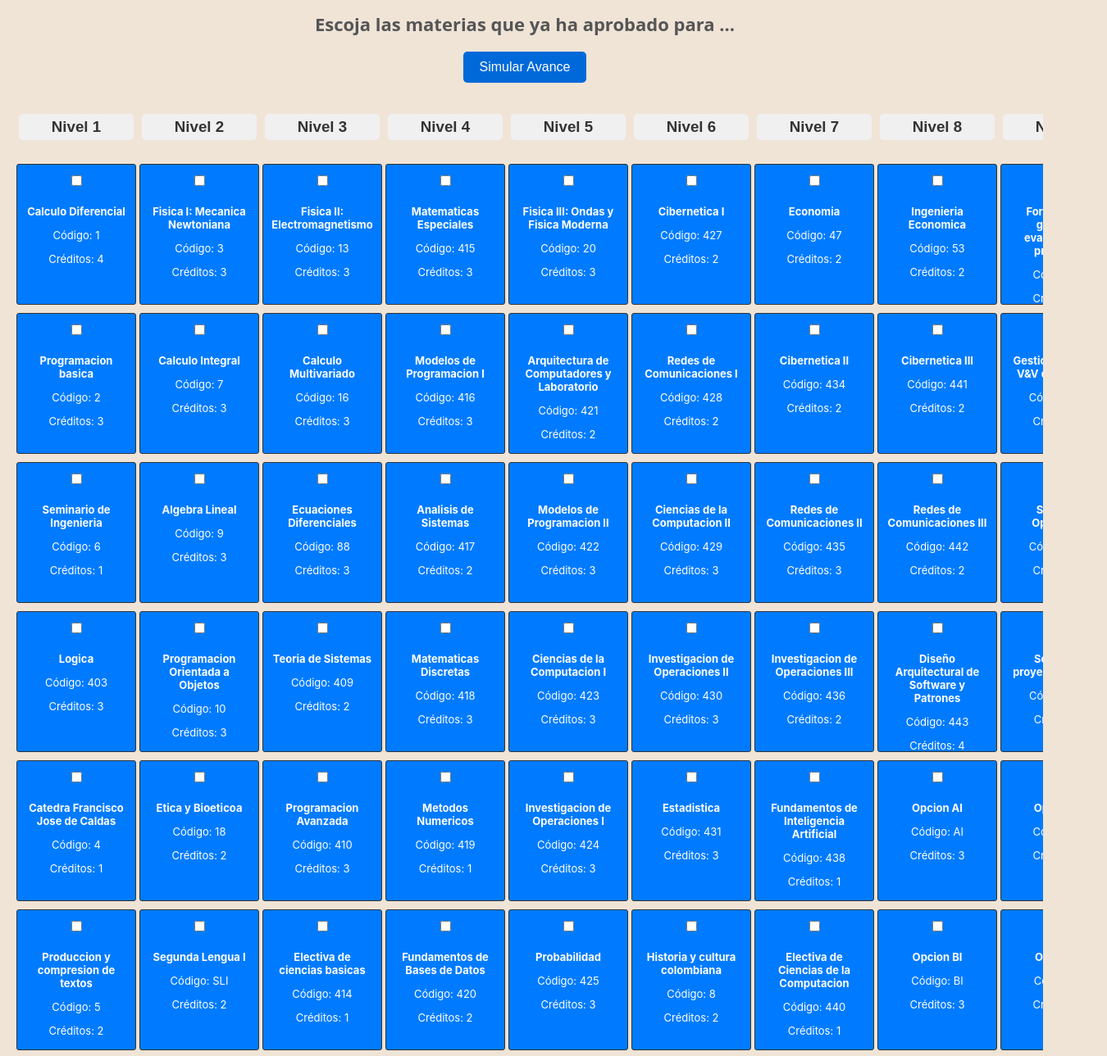
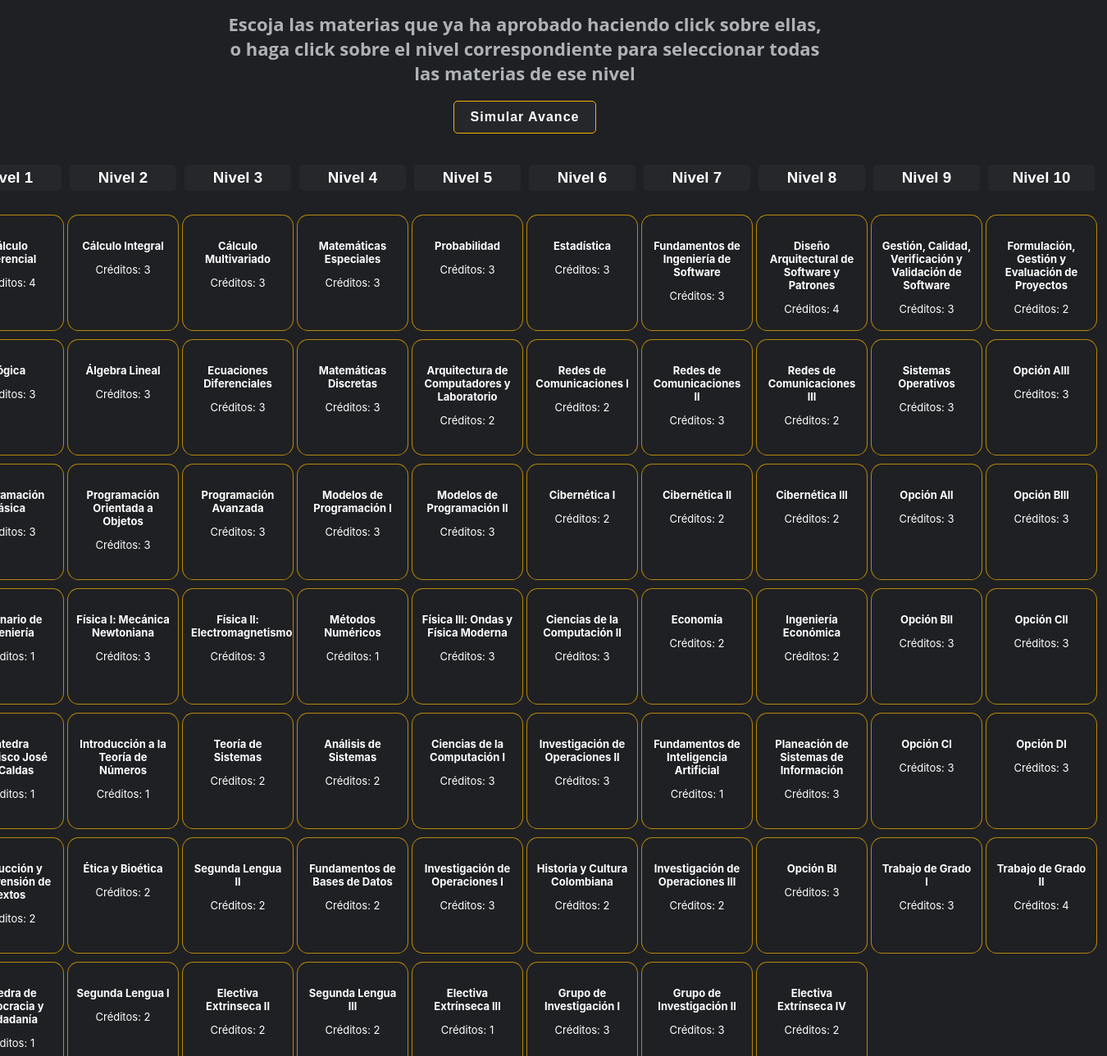
Before and after one commit to wsflorianf/nuevo-pensum-sistemas, a React app in the folder simulador/simulador/: page / in a window 1280 px wide. Shown: the part 99-1388 px from the top of the page at 82% size, 1350 px wide, since content can reach past the window. Built offline with nearby package versions, Linux system fonts and the light colour scheme.

Commit message:
funcionalidad simulador y actualización css

```diff
--- a/simulador/simulador/package.json
+++ b/simulador/simulador/package.json
@@ -8,7 +8,7 @@
     "@testing-library/user-event": "^13.5.0",
     "react": "^18.3.1",
     "react-dom": "^18.3.1",
-    "react-scripts": "5.0.1",
+    "react-scripts": "^5.0.1",
     "simulador": "file:",
     "web-vitals": "^2.1.4"
   },
--- a/simulador/simulador/public/data.json
+++ b/simulador/simulador/public/data.json
@@ -1,74 +1,77 @@
 [
-    {"nombre": "Calculo Diferencial", "nivel": 1, "codigo": 1, "creditos": 4},
-    {"nombre": "Programacion basica", "nivel": 1, "codigo": 2, "creditos": 3},
-    {"nombre": "Seminario de Ingenieria", "nivel": 1, "codigo": 6, "creditos": 1},
-    {"nombre": "Logica", "nivel": 1, "codigo": 403, "creditos": 3},
-    {"nombre": "Catedra Francisco Jose de Caldas", "nivel": 1, "codigo": 4, "creditos": 1},
-    {"nombre": "Produccion y compresion de textos", "nivel": 1, "codigo": 5, "creditos": 2},
-    {"nombre": "Catedra de Democracia y Ciudadania", "nivel": 1, "codigo": 12, "creditos": 1},
-    {"nombre": "Catedra de Contexto", "nivel": 1, "codigo": 40, "creditos": 1},
-    {"nombre": "Fisica I: Mecanica Newtoniana", "nivel": 2, "codigo": 3, "creditos": 3},
-    {"nombre": "Calculo Integral", "nivel": 2, "codigo": 7, "creditos": 3},
-    {"nombre": "Algebra Lineal", "nivel": 2, "codigo": 9, "creditos": 3},
-    {"nombre": "Programacion Orientada a Objetos", "nivel": 2, "codigo": 10, "creditos": 3},
-    {"nombre": "Etica y Bioeticoa", "nivel": 2, "codigo": 18, "creditos": 2},
-    {"nombre": "Segunda Lengua I", "nivel": 2, "codigo": "SLI", "creditos": 2},
-    {"nombre": "Electiva Extrinseca I", "nivel": 2, "codigo": "EEI", "creditos": 2},
-    {"nombre": "Fisica II: Electromagnetismo", "nivel": 3, "codigo": 13, "creditos": 3},
-    {"nombre": "Calculo Multivariado", "nivel": 3, "codigo": 16, "creditos": 3},
-    {"nombre": "Ecuaciones Diferenciales", "nivel": 3, "codigo": 88, "creditos": 3},
-    {"nombre": "Teoria de Sistemas", "nivel": 3, "codigo": 409, "creditos": 2},
-    {"nombre": "Programacion Avanzada", "nivel": 3, "codigo": 410, "creditos": 3},
-    {"nombre": "Electiva de ciencias basicas", "nivel": 3, "codigo": 414, "creditos": 1},
-    {"nombre": "Grupo de Trabajo I", "nivel": 3, "codigo": 404, "creditos": 1},
-    {"nombre": "Segunda Lengua II", "nivel": 3, "codigo": "SLII", "creditos": 2},
-    {"nombre": "Matematicas Especiales", "nivel": 4, "codigo": 415, "creditos": 3},
-    {"nombre": "Modelos de Programacion I", "nivel": 4, "codigo": 416, "creditos": 3},
-    {"nombre": "Analisis de Sistemas", "nivel": 4, "codigo": 417, "creditos": 2},
-    {"nombre": "Matematicas Discretas", "nivel": 4, "codigo": 418, "creditos": 3},
-    {"nombre": "Metodos Numericos", "nivel": 4, "codigo": 419, "creditos": 1},
-    {"nombre": "Fundamentos de Bases de Datos", "nivel": 4, "codigo": 420, "creditos": 2},
-    {"nombre": "Segunda Lengua III", "nivel": 4, "codigo": "SLIII", "creditos": 2},
-    {"nombre": "Electiva Extrinseca II", "nivel": 4, "codigo": "EEII", "creditos": 2},
-    {"nombre": "Fisica III: Ondas y Fisica Moderna", "nivel": 5, "codigo": 20, "creditos": 3},
-    {"nombre": "Arquitectura de Computadores y Laboratorio", "nivel": 5, "codigo": 421, "creditos": 2},
-    {"nombre": "Modelos de Programacion II", "nivel": 5, "codigo": 422, "creditos": 3},
-    {"nombre": "Ciencias de la Computacion I", "nivel": 5, "codigo": 423, "creditos": 3},
-    {"nombre": "Investigacion de Operaciones I", "nivel": 5, "codigo": 424, "creditos": 3},
-    {"nombre": "Probabilidad", "nivel": 5, "codigo": 425, "creditos": 3},
-    {"nombre": "Grupo de Trabajo II", "nivel": 5, "codigo": 405, "creditos": 1},
-    {"nombre": "Cibernetica I", "nivel": 6, "codigo": 427, "creditos": 2},
-    {"nombre": "Redes de Comunicaciones I", "nivel": 6, "codigo": 428, "creditos": 2},
-    {"nombre": "Ciencias de la Computacion II", "nivel": 6, "codigo": 429, "creditos": 3},
-    {"nombre": "Investigacion de Operaciones II", "nivel": 6, "codigo": 430, "creditos": 3},
-    {"nombre": "Estadistica", "nivel": 6, "codigo": 431, "creditos": 3},
-    {"nombre": "Historia y cultura colombiana", "nivel": 6, "codigo": 8, "creditos": 2},
-    {"nombre": "Electiva de Humanidades", "nivel": 6, "codigo": "EH", "creditos": 1},
-    {"nombre": "Electiva Extrinseca III", "nivel": 6, "codigo": "EEIII", "creditos": 2},
-    {"nombre": "Economia", "nivel": 7, "codigo": 47, "creditos": 2},
-    {"nombre": "Cibernetica II", "nivel": 7, "codigo": 434, "creditos": 2},
-    {"nombre": "Redes de Comunicaciones II", "nivel": 7, "codigo": 435, "creditos": 3},
-    {"nombre": "Investigacion de Operaciones III", "nivel": 7, "codigo": 436, "creditos": 2},
-    {"nombre": "Fundamentos de Inteligencia Artificial", "nivel": 7, "codigo": 438, "creditos": 1},
-    {"nombre": "Electiva de Ciencias de la Computacion", "nivel": 7, "codigo": 440, "creditos": 1},
-    {"nombre": "Grupo de Trabajo III", "nivel": 7, "codigo": 406, "creditos": 1},
-    {"nombre": "Grupo de Investigacion", "nivel": 7, "codigo": 407, "creditos": 3},
-    {"nombre": "Ingenieria Economica", "nivel": 8, "codigo": 53, "creditos": 2},
-    {"nombre": "Cibernetica III", "nivel": 8, "codigo": 441, "creditos": 2},
-    {"nombre": "Redes de Comunicaciones III", "nivel": 8, "codigo": 442, "creditos": 2},
-    {"nombre": "Diseño Arquitectural de Software y Patrones", "nivel": 8, "codigo": 443, "creditos": 4},
-    {"nombre": "Opcion AI", "nivel": 8, "codigo": "AI", "creditos": 3},
-    {"nombre": "Opcion BI", "nivel": 8, "codigo": "BI", "creditos": 3},
-    {"nombre": "Formulacion, gestion y evaluacion de proyectos", "nivel": 9, "codigo": 55, "creditos": 2},
-    {"nombre": "Gestion, Calidad y V&V de Software", "nivel": 9, "codigo": 448, "creditos": 3},
-    {"nombre": "Sistemas Operativos", "nivel": 9, "codigo": 449, "creditos": 3},
-    {"nombre": "Seminario proyecto de grado", "nivel": 9, "codigo": 450, "creditos": 1},
-    {"nombre": "Opcion BII", "nivel": 9, "codigo": "BII", "creditos": 3},
-    {"nombre": "Opcion CI", "nivel": 9, "codigo": "CI", "creditos": 3},
-    {"nombre": "Hombre, Sociedad y Ecologia", "nivel": 10, "codigo": 43, "creditos": 1},
-    {"nombre": "Proyecto de Grado", "nivel": 10, "codigo": "PG", "creditos": 6},
-    {"nombre": "Opcion AIII", "nivel": 10, "codigo": "AIII", "creditos": 3},
-    {"nombre": "Opcion BIII", "nivel": 10, "codigo": "BIII", "creditos": 3},
-    {"nombre": "Opcion CII", "nivel": 10, "codigo": "CII", "creditos": 3},
-    {"nombre": "Opcion C1", "nivel": 10, "codigo": "DI", "creditos": 3}
+    {"homologable": true , "nivel": 1, "creditos": 4, "nombre": "Cálculo Diferencial" },
+    {"homologable": true , "nivel": 1, "creditos": 3, "nombre": "Lógica" },
+    {"homologable": true , "nivel": 1, "creditos": 3, "nombre": "Programación Básica" },
+    {"homologable": true , "nivel": 1, "creditos": 1, "nombre": "Seminario de Ingeniería" },
+    {"homologable": true , "nivel": 1, "creditos": 1, "nombre": "Cátedra Francisco José de Caldas" },
+    {"homologable": false, "nivel": 1, "creditos": 2, "nombre": "Producción y Comprensión de Textos" },
+    {"homologable": true , "nivel": 1, "creditos": 1, "nombre": "Cátedra de Democracia y Ciudadanía" },
+    {"homologable": true , "nivel": 1, "creditos": 1, "nombre": "Cátedra de Contexto" },
+    {"homologable": true , "nivel": 1, "creditos": 2, "nombre": "Electiva Extrinseca l" },
+    {"homologable": true , "nivel": 2, "creditos": 3, "nombre": "Cálculo Integral" },
+    {"homologable": true , "nivel": 2, "creditos": 3, "nombre": "Álgebra Lineal" },
+    {"homologable": true , "nivel": 2, "creditos": 3, "nombre": "Programación Orientada a Objetos" },
+    {"homologable": true , "nivel": 2, "creditos": 3, "nombre": "Física l: Mecánica Newtoniana" },
+    {"homologable": false, "nivel": 2, "creditos": 1, "nombre": "Introducción a la Teoría de Números" },
+    {"homologable": true , "nivel": 2, "creditos": 2, "nombre": "Ética y Bioética" },
+    {"homologable": false, "nivel": 2, "creditos": 2, "nombre": "Segunda Lengua l" },
+    {"homologable": true , "nivel": 2, "creditos": 1, "nombre": "Grupo de Trabajo l" },
+    {"homologable": true , "nivel": 3, "creditos": 3, "nombre": "Cálculo Multivariado" },
+    {"homologable": true , "nivel": 3, "creditos": 3, "nombre": "Ecuaciones Diferenciales" },
+    {"homologable": true , "nivel": 3, "creditos": 3, "nombre": "Programación Avanzada" },
+    {"homologable": true , "nivel": 3, "creditos": 3, "nombre": "Física ll: Electromagnetismo" },
+    {"homologable": true , "nivel": 3, "creditos": 2, "nombre": "Teoría de Sistemas" },
+    {"homologable": false, "nivel": 3, "creditos": 2, "nombre": "Segunda Lengua ll" },
+    {"homologable": true , "nivel": 3, "creditos": 2, "nombre": "Electiva Extrinseca ll" },
+    {"homologable": true , "nivel": 4, "creditos": 3, "nombre": "Matemáticas Especiales" },
+    {"homologable": true , "nivel": 4, "creditos": 3, "nombre": "Matemáticas Discretas" },
+    {"homologable": true , "nivel": 4, "creditos": 3, "nombre": "Modelos de Programación l" },
+    {"homologable": false, "nivel": 4, "creditos": 1, "nombre": "Métodos Numéricos" },
+    {"homologable": false, "nivel": 4, "creditos": 2, "nombre": "Análisis de Sistemas" },
+    {"homologable": false, "nivel": 4, "creditos": 2, "nombre": "Fundamentos de Bases de Datos" },
+    {"homologable": false, "nivel": 4, "creditos": 2, "nombre": "Segunda Lengua lll" },
+    {"homologable": false, "nivel": 4, "creditos": 1, "nombre": "Hombre, Sociedad y Ecología" },
+    {"homologable": false, "nivel": 4, "creditos": 1, "nombre": "Grupo de Trabajo ll" },
+    {"homologable": true , "nivel": 5, "creditos": 3, "nombre": "Probabilidad" },
+    {"homologable": true , "nivel": 5, "creditos": 2, "nombre": "Arquitectura de Computadores y Laboratorio" },
+    {"homologable": false, "nivel": 5, "creditos": 3, "nombre": "Modelos de Programación ll" },
+    {"homologable": false, "nivel": 5, "creditos": 3, "nombre": "Física lll: Ondas y Física Moderna" },
+    {"homologable": true , "nivel": 5, "creditos": 3, "nombre": "Ciencias de la Computación l" },
+    {"homologable": true , "nivel": 5, "creditos": 3, "nombre": "Investigación de Operaciones l" },
+    {"homologable": false, "nivel": 5, "creditos": 1, "nombre": "Electiva Extrínseca lll" },
+    {"homologable": true , "nivel": 6, "creditos": 3, "nombre": "Estadística" },
+    {"homologable": false, "nivel": 6, "creditos": 2, "nombre": "Redes de Comunicaciones l" },
+    {"homologable": false, "nivel": 6, "creditos": 2, "nombre": "Cibernética l" },
+    {"homologable": true , "nivel": 6, "creditos": 3, "nombre": "Ciencias de la Computación ll" },
+    {"homologable": true , "nivel": 6, "creditos": 3, "nombre": "Investigación de Operaciones ll" },
+    {"homologable": true , "nivel": 6, "creditos": 2, "nombre": "Historia y Cultura Colombiana" },
+    {"homologable": true , "nivel": 6, "creditos": 3, "nombre": "Grupo de Investigación l" },
+    {"homologable": false, "nivel": 7, "creditos": 3, "nombre": "Fundamentos de Ingeniería de Software" },
+    {"homologable": false, "nivel": 7, "creditos": 3, "nombre": "Redes de Comunicaciones ll" },
+    {"homologable": false, "nivel": 7, "creditos": 2, "nombre": "Cibernética ll" },
+    {"homologable": true , "nivel": 7, "creditos": 2, "nombre": "Economía" },
+    {"homologable": false, "nivel": 7, "creditos": 1, "nombre": "Fundamentos de Inteligencia Artificial" },
+    {"homologable": false, "nivel": 7, "creditos": 2, "nombre": "Investigación de Operaciones lll" },
+    {"homologable": false, "nivel": 7, "creditos": 3, "nombre": "Grupo de Investigación ll" },
+    {"homologable": false, "nivel": 7, "creditos": 1, "nombre": "Ciencias de la Computación lll" },
+    {"homologable": false, "nivel": 7, "creditos": 1, "nombre": "Grupo de Trabajo lll" },
+    {"homologable": false, "nivel": 8, "creditos": 4, "nombre": "Diseño Arquitectural de Software y Patrones" },
+    {"homologable": false, "nivel": 8, "creditos": 2, "nombre": "Redes de Comunicaciones lll" },
+    {"homologable": false, "nivel": 8, "creditos": 2, "nombre": "Cibernética lll" },
+    {"homologable": true , "nivel": 8, "creditos": 2, "nombre": "Ingeniería Económica" },
+    {"homologable": false, "nivel": 8, "creditos": 3, "nombre": "Planeación de Sistemas de Información" },
+    {"homologable": false, "nivel": 8, "creditos": 3, "nombre": "Opción Bl" },
+    {"homologable": false, "nivel": 8, "creditos": 2, "nombre": "Electiva Extrínseca lV" },
+    {"homologable": false, "nivel": 9, "creditos": 3, "nombre": "Gestión, Calidad, Verificación y Validación de Software" },
+    {"homologable": true , "nivel": 9, "creditos": 3, "nombre": "Sistemas Operativos" },
+    {"homologable": false, "nivel": 9, "creditos": 3, "nombre": "Opción All" },
+    {"homologable": false, "nivel": 9, "creditos": 3, "nombre": "Opción Bll" },
+    {"homologable": false, "nivel": 9, "creditos": 3, "nombre": "Opción Cl" },
+    {"homologable": false, "nivel": 9, "creditos": 3, "nombre": "Trabajo de Grado l" },
+    {"homologable": true , "nivel": 10, "creditos": 2, "nombre": "Formulación, Gestión y Evaluación de Proyectos" },
+    {"homologable": false, "nivel": 10, "creditos": 3, "nombre": "Opción Alll" },
+    {"homologable": false, "nivel": 10, "creditos": 3, "nombre": "Opción Blll" },
+    {"homologable": false, "nivel": 10, "creditos": 3, "nombre": "Opción Cll" },
+    {"homologable": false, "nivel": 10, "creditos": 3, "nombre": "Opción Dl" },
+    {"homologable": false, "nivel": 10, "creditos": 4, "nombre": "Trabajo de Grado ll" }
 ]
--- a/simulador/simulador/src/App.js
+++ b/simulador/simulador/src/App.js
@@ -6,7 +6,8 @@
   return (
     <div className="App">
       <h1>Plan de Estudios Antiguo</h1>
-      <h2>Escoja las materias que ya ha aprobado para ...</h2>
+      <h2>Escoja las materias que ya ha aprobado haciendo click sobre ellas,<br></br> o haga click sobre el nivel
+        correspondiente para seleccionar todas <br></br>las materias de ese nivel</h2>
       <PlanDeEstudios />
     </div>
   );
--- a/simulador/simulador/src/PlanDeEstudios.css
+++ b/simulador/simulador/src/PlanDeEstudios.css
@@ -1,42 +1,58 @@
 body{
-  background-color: #f0e4d7;
-  text-align: center;
+  background-color: rgb(31 32 35);
 }
+
+#contenedorSimulacion{
+  display: flex;
+  flex-direction: column;
+  align-items: center;
+}
+
 .plan-de-estudios {
   display: flex;
   gap: 20px;
   padding: 20px;
-  overflow-x: auto;
 }
 
 h1 {
   font-family: 'Roboto', sans-serif;
   font-size: 45px;
-  color: #333;
+  color: rgb(246 178 1);
   text-align: center;
 }
 
 h2 {
   font-family: 'Open Sans', sans-serif;
   font-size: 22px;
-  color: #555;
+  color: rgb(174 178 183);
   text-align: center;
   margin-top: 10px;
 }
 
+#resultados{
+  text-align: center;
+}
+
+#resultados p{
+  color: rgb(174 178 183);
+}
+
+#resultados strong{
+  color: #fff;
+}
 .nivel-columna {
   display: flex;
   flex-direction: column;
   align-items: center;
   gap: 10px;
-  min-width: 130px;
+  width: 150px;
 }
 
 .nivel-columna h3 {
   font-family: 'Ubuntu', sans-serif;
   text-align: center;
-  color: #333;
-  background-color: #f0f0f0;
+  color: #fff;
+  background-color: rgb(38 39 43);
   padding: 5px;
   border-radius: 5px;
   width: 100%;
@@ -44,39 +60,53 @@
 
 .materia {
   font-family: 'Inter', sans-serif;
-  border: 1px solid #333;
   padding: 10px;
   text-align: center;
   font-size: small;
-  background-color: #007BFF;
+  background-color: rgb(31 32 35);
+  border-style: solid;
+  border-color: rgb(246, 178, 1, 0.7);
+  border-width: 1px;
   color: white;
-  border-radius: 3px;
+  border-radius: 10%;
   transition: background-color 0.3s;
   width: 95%;
-  height:150px;
+  height:120px;
 }
 
+.materia p{
+  position: relative;
+  bottom: 100%;
+  user-select: none;
+}
 .materia input[type="checkbox"] {
-  margin-bottom: 10px;
+  opacity: 0;
+  display: hidden;
+  width: 100%;
+  height: 100%;
 }
 
 .materia.aprobada {
-  background-color: #28A745; /* Cambia el color a verde cuando está aprobado */
+  background-color: rgba(246, 178, 1, 0.7); /* Cambia el color a verde cuando está aprobado */
 }
 
 .boton {
-  background-color: #0069d9; /* Azul más oscuro para el botón */
+  background-color: rgb(38 39 43); /* Azul más oscuro para el botón */
+  border-style: solid;
+  border-color: rgb(246 178 1);
+  border-width: 1px;
+  font-weight: 600;
   color: white;
   padding: 10px 20px;
   font-size: 16px;
-  border: none;
   border-radius: 5px;
   cursor: pointer;
   transition: background-color 0.3s, transform 0.2s ease-in-out;
+  letter-spacing: 1px;
 }
 
 .boton:hover {
-  background-color: #0056b3; /* Azul más oscuro al pasar el mouse */
+  background-color: RGB(48 49 54); /* Azul más oscuro al pasar el mouse */
   transform: scale(1.05); /* Efecto de zoom en hover */
 }
 
@@ -84,3 +114,16 @@
   background-color: #004085; /* Azul aún más oscuro al hacer click */
   transform: scale(1); /* Vuelve al tamaño original */
 }
+
+@media (max-width: 1720px){
+  .nivel-columna {
+    width: 120px;
+  }
+}
+
+@media (max-width: 1420px){
+  /*Ponerlas materias en horizontal y si no caben las n materias
+  de un nivel, ponerlas debajo, una vez termine el primer nivel poner el
+  nivel 2 y así sucesivamente*/
+
+}
--- a/simulador/simulador/src/PlanDeEstudios.js
+++ b/simulador/simulador/src/PlanDeEstudios.js
@@ -6,10 +6,9 @@
     <input
       type="checkbox"
       checked={materia.estado}
-      onChange={() => toggleAprobado(materia.codigo)}
+      onChange={() => toggleAprobado(materia.nombre)} // Cambiado a 'materia.nombre'
     />
     <p><strong>{materia.nombre}</strong></p>
-    <p>Código: {materia.codigo}</p>
     <p>Créditos: {materia.creditos}</p>
   </div>
 );
@@ -18,7 +17,7 @@
   const [materias, setMaterias] = useState([]);
   const [resultadoSimulacion, setResultadoSimulacion] = useState(null);
   useEffect(() => {
-    fetch('/data.json')
+    fetch('./data.json')
       .then((response) => response.json())
       .then((data) => {
         const inicializarEstado = data.map(materia => ({
@@ -30,10 +29,10 @@
       .catch((error) => console.error("Error al cargar el JSON:", error));
   }, []);
 
-  const toggleAprobado = (codigo) => {
+  const toggleAprobado = (nombre) => {
     setMaterias((prevMaterias) => {
       const nuevasMaterias = prevMaterias.map((m) =>
-        m.codigo === codigo ? { ...m, estado: !m.estado } : m
+        m.nombre === nombre ? { ...m, estado: !m.estado } : m
       );
 
       // Agregar console.log para ver el cambio de estado
@@ -44,7 +43,10 @@
 
   const handleSimulacion = () => {
     // Filtrar las materias seleccionadas (estado: true)
-    const materiasSeleccionadas = materias.filter(materia => !materia.estado);
+    const materiasSeleccionadas = materias.filter(materia => materia.estado);
+    console.log("materias seleccionadas:");
+
+    console.log(materiasSeleccionadas);
 
     // Llamar a la función simulacion pasando las materias seleccionadas
     const resultado = simulacion(materiasSeleccionadas);
@@ -59,18 +61,18 @@
   }, {});
 
   return (
-    <div>
+    <div id="contenedorSimulacion">
         <button onClick={handleSimulacion} className="boton">
           Simular Avance
         </button>
         {resultadoSimulacion && (
-        <div>
+        <div id="resultados">
           <h2>Resultado de la Simulación</h2>
-          <p>Créditos Homologados: {resultadoSimulacion.creditosHomologados}</p>
-          <p>Créditos Perdidos: {resultadoSimulacion.creditosPerdidos}</p>
-          <p>Porcentaje de Avance: {resultadoSimulacion.porcentajeAvance}%</p>
-          <p>Semestres Restantes: {Math.ceil(resultadoSimulacion.semestresRestantes)}</p>
-          <p>Requisito de Segunda Lengua: {resultadoSimulacion.requisitoSegundaLengua} créditos</p>
+          <p>Créditos Homologados: <strong>{resultadoSimulacion.creditosHomologados}</strong></p>
+          <p>Créditos Perdidos: <strong>{resultadoSimulacion.creditosPerdidos}</strong></p>
+          <p>Porcentaje de Avance: <strong>{resultadoSimulacion.porcentajeAvance.toFixed(2)}%</strong></p>
+          <p>Semestres Restantes: <strong>{Math.ceil(resultadoSimulacion.semestresRestantes)}</strong></p>
+          <p>Requisito de Segunda Lengua: <strong>{resultadoSimulacion.requisitoSegundaLengua} créditos</strong></p>
         </div>
       )}
       <div className="plan-de-estudios">
--- a/simulador/simulador/src/simulacion.js
+++ b/simulador/simulador/src/simulacion.js
@@ -9,10 +9,10 @@
     let indiceSeleccionEstadistica = materiasSeleccionadas.findIndex((materia) => materia.nombre === "Estadística");
     let indiceSeleccionProbabilidad = materiasSeleccionadas.findIndex((materia) => materia.nombre === "Probabilidad");
 
+    console.log("materiasSeleccionadas: ")
     console.log(materiasSeleccionadas);
     console.log(indiceSeleccionEstadistica);
     console.log(indiceSeleccionProbabilidad);
-    console.log(materiasSeleccionadas[indiceSeleccionArquitectura]);
 
     let data = {
         creditosPerdidos: 0,
@@ -101,10 +101,13 @@
             data.creditosPerdidos += 1;
         }else if(materiasSeleccionadas[i].nombre === "Segunda Lengua lll"){
             data.requisitoSegundaLengua += 2;
+            data.creditosPerdidos += 2;
         }else if(materiasSeleccionadas[i].nombre === "Segunda Lengua ll"){
             data.requisitoSegundaLengua += 2;
+            data.creditosPerdidos += 2;
         }else if(materiasSeleccionadas[i].nombre === "Segunda Lengua l"){
             data.requisitoSegundaLengua += 2;
+            data.creditosPerdidos += 2;
         }else{
             if (materiasSeleccionadas[i].homologable === true) {
                 data.creditosHomologados += materiasSeleccionadas[i].creditos;
@@ -124,5 +127,12 @@
 
     data.porcentajeAvance = (data.creditosHomologados*100)/150;
     data.semestresRestantes = (150 - data.creditosHomologados)/16;
+    console.log("Creditos H: " + data.creditosHomologados);
+    console.log("Creditos P: " + data.creditosPerdidos);
+    console.log("% Avance: " + data.porcentajeAvance);
+    console.log("semestres Res: " + data.semestresRestantes);
+    console.log("Requisitos: " + data.requisitoSegundaLengua);
+
+
     return data
 }
```
Also changed, not shown: simulador/simulador/src/Data/subjects.json (+75 -75 lines), 1 other file.
